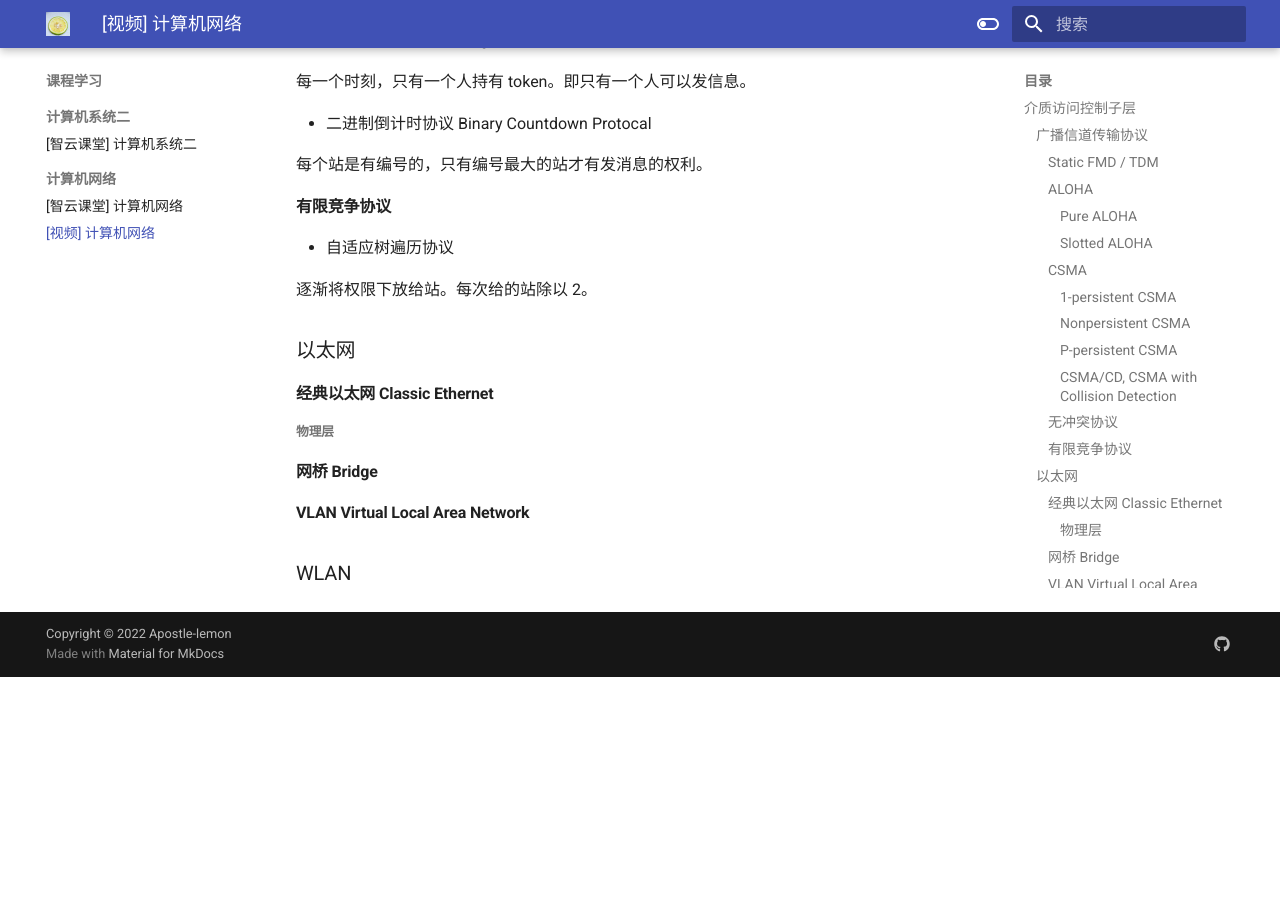
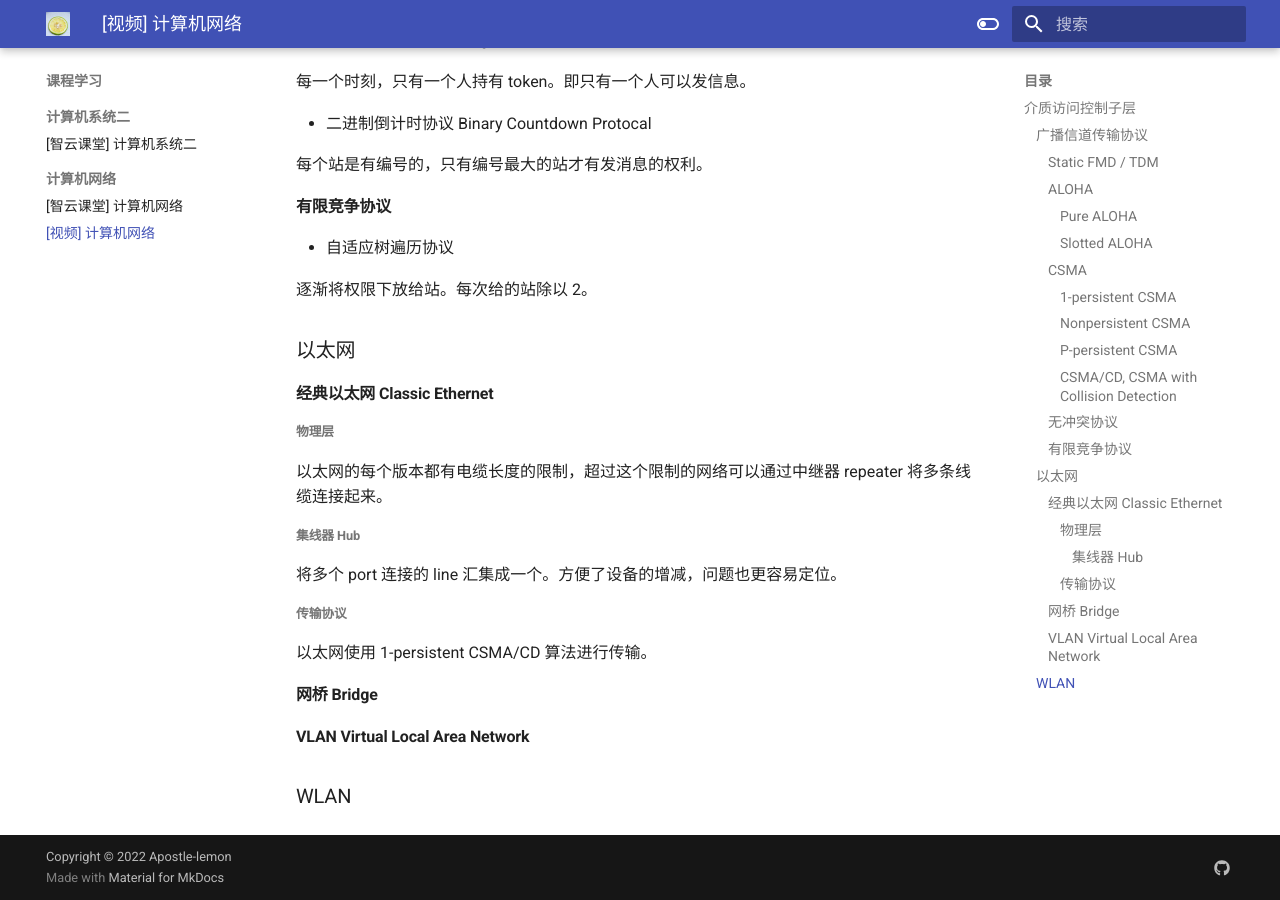
Before and after one commit to Apostle-lemon/Apostle-lemon.github.io, an MkDocs documentation site: the page built from docs/课程学习/计算机网络/【视频】计算机网络.md, in a window 1280 px wide and 900 px high, scrolled down 1543 px. Built offline with MkDocs 1.6.1 and Material for MkDocs 9.7.7, drawn with Linux system fonts in a browser that asks for light colours; before the commit the page ends 2220 px from its top, so only the background shows below that.

Commit message:
vault backup: 2022-10-28 10:13:49
Affected files:
docs/课程学习/计算机网络/【视频】计算机网络.md

```diff
--- a/docs/课程学习/计算机网络/【视频】计算机网络.md
+++ b/docs/课程学习/计算机网络/【视频】计算机网络.md
@@ -76,6 +76,15 @@ ALOHA, additive links on-line hawaii area。对没有 hawaii 代表的就是夏
 
 ##### 物理层
 
+以太网的每个版本都有电缆长度的限制，超过这个限制的网络可以通过中继器 repeater 将多条线缆连接起来。
+
+###### 集线器 Hub
+
+将多个 port 连接的 line 汇集成一个。方便了设备的增减，问题也更容易定位。
+
+##### 传输协议
+
+以太网使用 1-persistent CSMA/CD 算法进行传输。
 
 #### 网桥 Bridge
 
```
